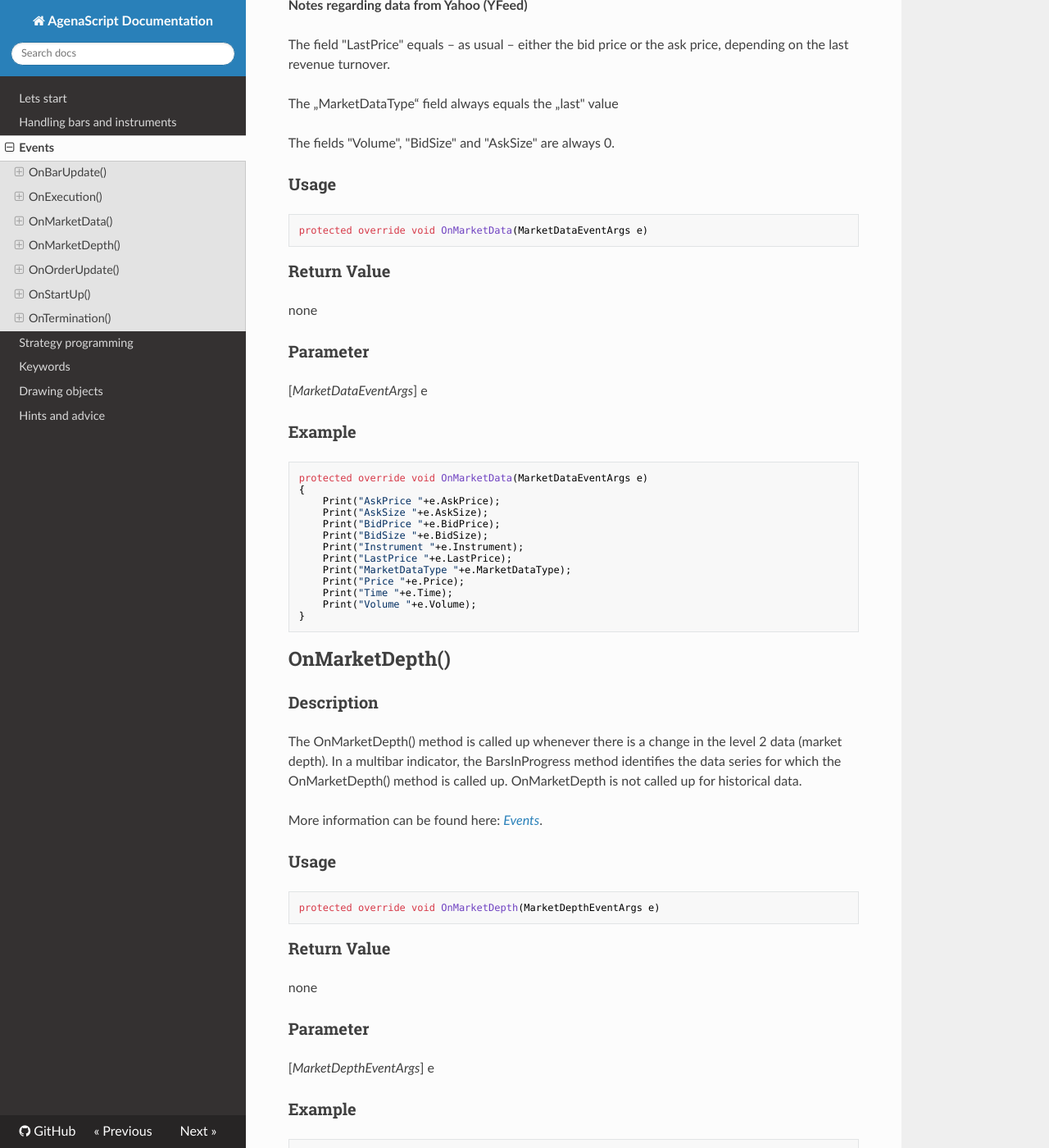
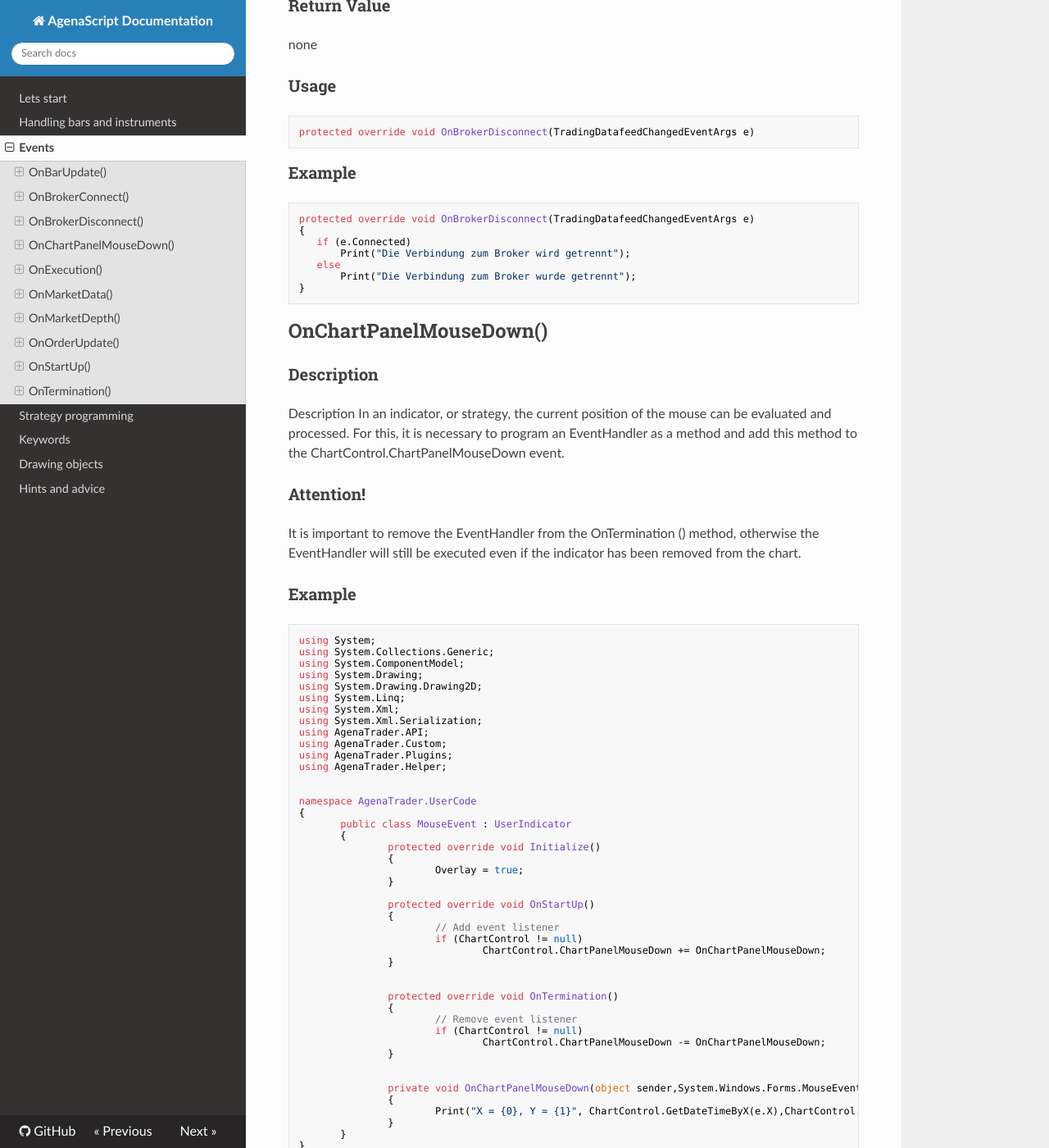
Before and after one commit to AgenaTrader/AgenaScript-documentation, an MkDocs documentation site: the page built from sources/events.md, in a window 1280 px wide and 1400 px high, scrolled down 2569 px. Shown: the whole window at 82% size. Built offline with MkDocs 1.6.1, drawn with Linux system fonts in a browser that asks for light colours; nearby versions of some CDN libraries; old or Windows-style settings are respelled for this version of MkDocs; some of the changed text lies outside the part shown.

Commit message:
Update events.md

````diff
--- a/sources/events.md
+++ b/sources/events.md
@@ -8,6 +8,9 @@ Programming in AgenaTrader using the various application programming interface (
 The following methods can be used and therefore overwritten:
 
 -   [*OnBarUpdate()*]
+-   [*OnBrokerConnect()*]
+-   [*OnBrokerDisconnect()*]
+-   [*OnChartPanelMouseDown()*]
 -   [*OnExecution()*]
 -   [*OnMarketData()*]
 -   [*OnMarketDepth()*]
@@ -41,6 +44,122 @@ protected override void OnBarUpdate()
 protected override void OnBarUpdate()
 {
     Print("Calling of OnBarUpdate for the bar number " + CurrentBar + " from " +Time[0]);
+}
+```
+## OnBrokerConnect()
+### Description
+OnBrokerConnect () method is invoked each time the connection to the broker is established.  With the help of OnBrokerConnect (), it is possible to reassign the existing or still open orders to the strategy in the event of a connection abort with the broker and thus allow it to be managed again.
+
+More information can be found here: [*Events*](#Events).
+
+### Parameter
+none
+
+### Return Value
+none
+
+### Usage
+```cs
+protected override void OnBrokerConnect()
+```
+
+### Example
+```cs
+private IOrder _takeProfit = null;
+private IOrder _trailingStop = null;
+
+
+protected override void OnBrokerConnect()
+{
+   if (Trade != null && Trade.MarketPosition != PositionType.Flat)
+   {
+       _takeProfit = Orders.FirstOrDefault(o => o.Name == this.GetType().Name && o.OrderType ==OrderType.Limit);
+       _trailingStop = Orders.FirstOrDefault(o => o.Name == this.GetType().Name && o.OrderType ==OrderType.Stop);
+   }
+}
+
+```
+
+## OnBrokerDisconnect()
+### Description
+OnBrokerDisconnect() method is invoked each time the connection to the broker is interrupted.
+
+More information can be found here: [*Events*](#Events).
+
+### Parameter
+An object of type TradingDatafeedChangedEventArgs
+
+### Return Value
+none
+
+### Usage
+```cs
+protected override void OnBrokerDisconnect(TradingDatafeedChangedEventArgs e)
+```
+
+### Example
+```cs
+protected override void OnBrokerDisconnect(TradingDatafeedChangedEventArgs e)
+{
+   if (e.Connected)
+       Print("Die Verbindung zum Broker wird getrennt");
+   else
+       Print("Die Verbindung zum Broker wurde getrennt");
+}
+```
+## OnChartPanelMouseDown()
+### Description
+Description
+In an indicator, or strategy, the current position of the mouse can be evaluated and processed. For this, it is necessary to program an EventHandler as a method and add this method to the ChartControl.ChartPanelMouseDown event.
+### Attention!
+It is important to remove the EventHandler from the OnTermination () method, otherwise the EventHandler will still be executed even if the indicator has been removed from the chart.
+
+### Example
+```cs
+using System;
+using System.Collections.Generic;
+using System.ComponentModel;
+using System.Drawing;
+using System.Drawing.Drawing2D;
+using System.Linq;
+using System.Xml;
+using System.Xml.Serialization;
+using AgenaTrader.API;
+using AgenaTrader.Custom;
+using AgenaTrader.Plugins;
+using AgenaTrader.Helper;
+
+
+namespace AgenaTrader.UserCode
+{
+       public class MouseEvent : UserIndicator
+       {
+               protected override void Initialize()
+               {
+                       Overlay = true;
+               }
+
+               protected override void OnStartUp()
+               {
+                       // Add event listener
+                       if (ChartControl != null)
+                               ChartControl.ChartPanelMouseDown += OnChartPanelMouseDown;
+               }
+
+
+               protected override void OnTermination()
+               {
+                       // Remove event listener
+                       if (ChartControl != null)
+                               ChartControl.ChartPanelMouseDown -= OnChartPanelMouseDown;
+               }
+
+
+               private void OnChartPanelMouseDown(object sender,System.Windows.Forms.MouseEventArgs e)
+               {
+                       Print("X = {0}, Y = {1}", ChartControl.GetDateTimeByX(e.X),ChartControl.GetPriceByY(e.Y));
+               }
+       }
 }
 ```
 
````
